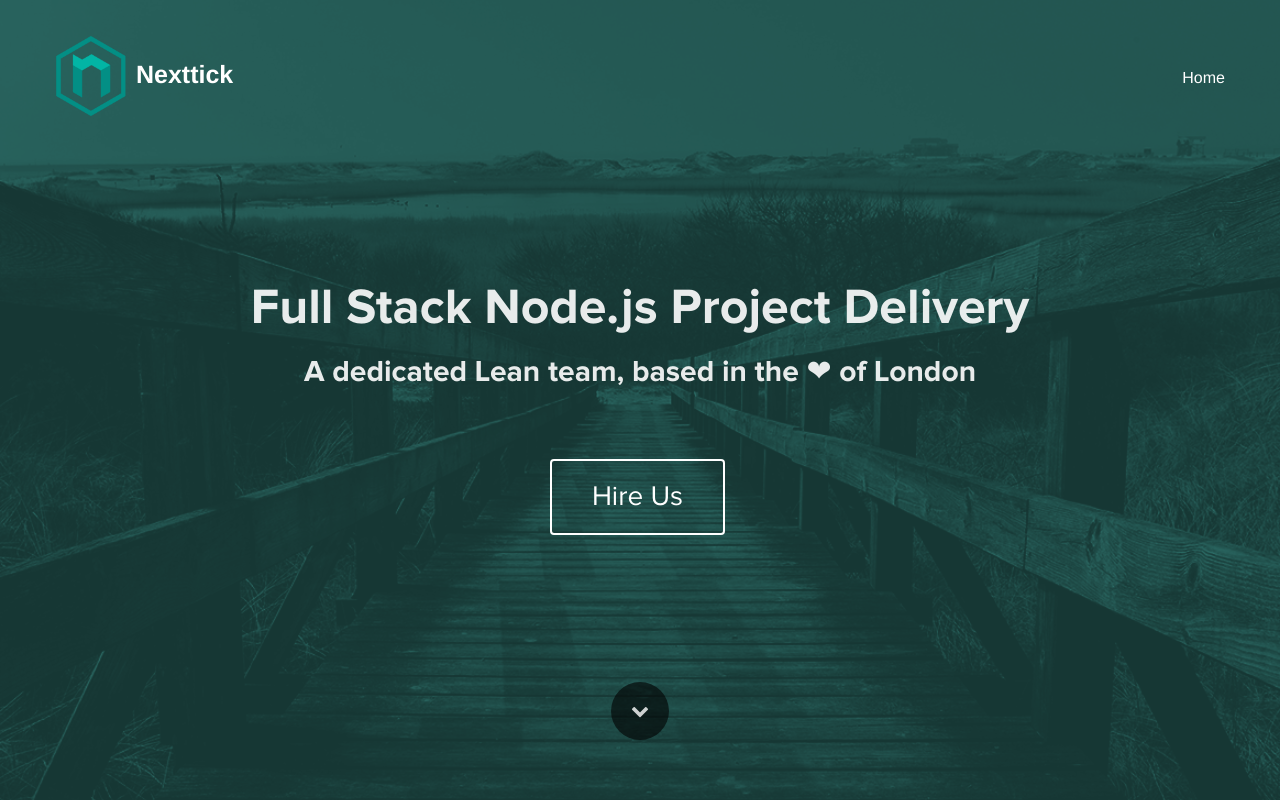
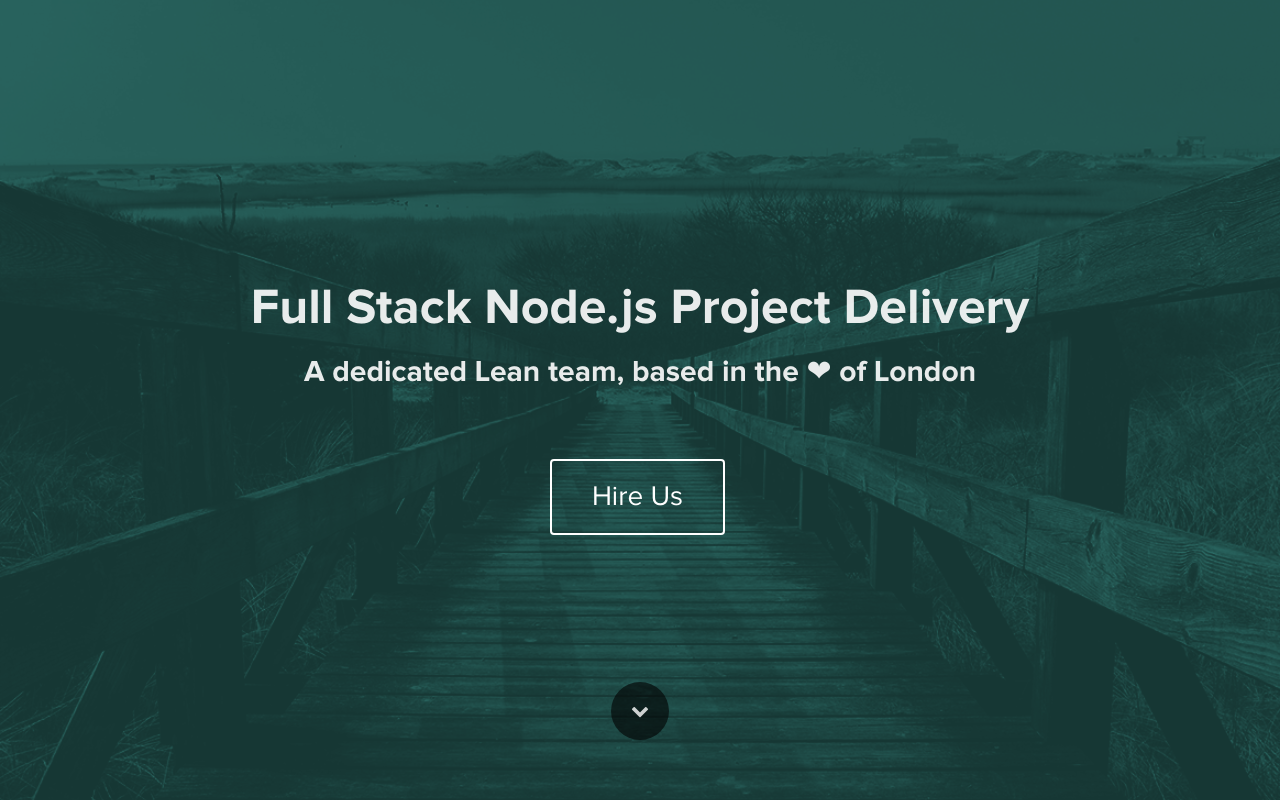
Before and after one commit to nexttick/nexttick.github.io, a plain HTML site: page index.html in a window 1280 px wide. Shown: the top 802 px of the page. Drawn offline with Linux system fonts and the light colour scheme.

Commit message:
Update index.html

```diff
--- a/index.html
+++ b/index.html
@@ -22,23 +22,6 @@
 
 
 <div id="hero-bloc" class="bloc hero bg-path-overlay bgc-6 d-bloc">
-	<div class="container bloc-sm hero-nav">
-		<nav class="navbar row">
-			<div class="navbar-header">
-				<a class="navbar-brand ltc-3" href="index.html"><img src="img/nexttick.png" width="80px" height="80px" alt='' />Nexttick</a>
-				<button id="nav-toggle" type="button" class="ui-navbar-toggle navbar-toggle" data-toggle="collapse" data-target=".navbar-1">
-					<span class="sr-only">Toggle navigation</span><span class="icon-bar"></span><span class="icon-bar"></span><span class="icon-bar"></span>
-				</button>
-			</div>
-			<div class="collapse navbar-collapse navbar-1">
-				<ul class="site-navigation nav pull-right">
-					<li>
-						<a href="index.html" class="ltc-3">Home</a>
-					</li>
-				</ul>
-			</div>
-		</nav>
-	</div>
 	<div class="v-center text-center">
 		<div class="vc-content">
 			<h1 class="">
```
